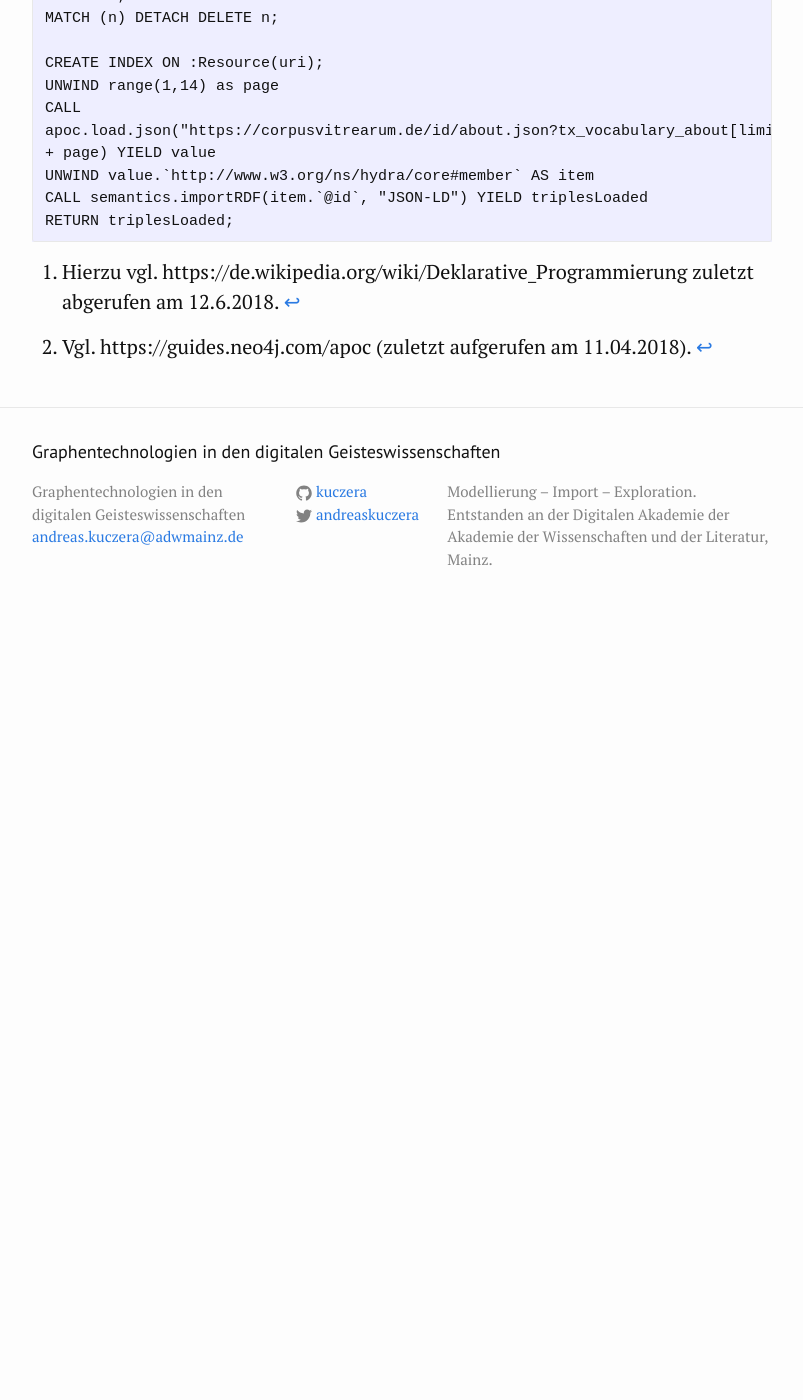
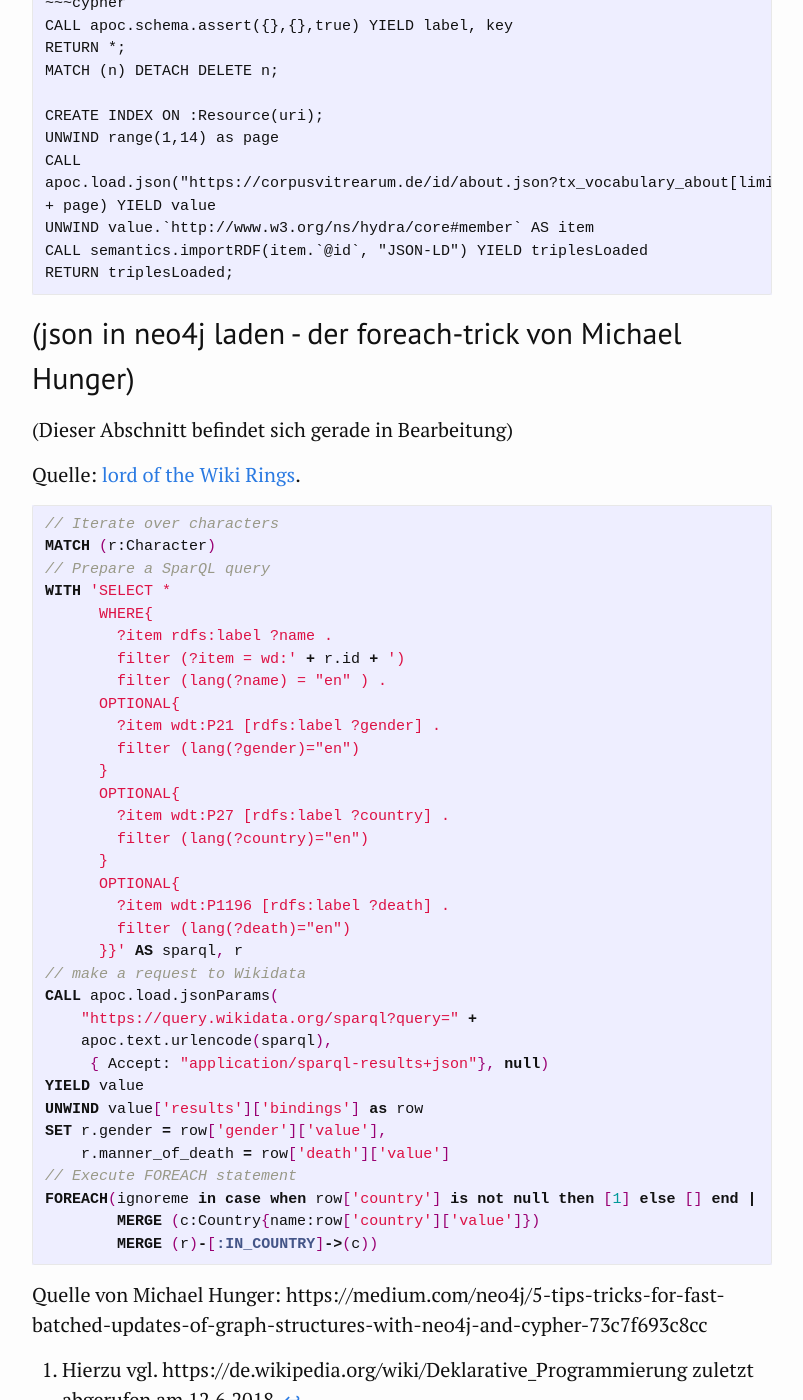
Before and after one commit to kuczera/Graphentechnologien, a Jekyll site: the page built from docs/95_Anhang.md, in a window 1280 px wide and 1400 px high, scrolled down 19248 px. Shown: the whole window, without its empty margins (238-1041 px from the left). Built offline with Jekyll 4.4.1, drawn with Linux system fonts in a browser that asks for light colours; before the commit the page ends 19878 px from its top, so only the background shows below that; some of the changed text lies outside the part shown.

Commit message:
Update 95_Anhang.md

```diff
--- a/docs/95_Anhang.md
+++ b/docs/95_Anhang.md
@@ -681,6 +681,7 @@ RETURN *
 Quelle: https://community.neo4j.com/t/import-nodes-from-recursively-structured-json/11704/2
 
 ~~~
+
 ## (neosemantics)
 
 (Dieser Abschnitt befindet sich gerade in Bearbeitung)
@@ -702,6 +703,49 @@ CALL semantics.importRDF(item.`@id`, "JSON-LD") YIELD triplesLoaded
 RETURN triplesLoaded;
 ~~~
 
+## (json in neo4j laden - der foreach-trick von Michael Hunger)
+
+(Dieser Abschnitt befindet sich gerade in Bearbeitung)
+
+Quelle: [lord of the Wiki Rings](https://towardsdatascience.com/lord-of-the-wiki-ring-importing-wikidata-into-neo4j-and-analyzing-family-trees-da27f64d675e).
+
+~~~cypher
+// Iterate over characters
+MATCH (r:Character)
+// Prepare a SparQL query
+WITH 'SELECT *
+      WHERE{
+        ?item rdfs:label ?name .
+        filter (?item = wd:' + r.id + ')
+        filter (lang(?name) = "en" ) .
+      OPTIONAL{
+        ?item wdt:P21 [rdfs:label ?gender] .
+        filter (lang(?gender)="en")
+      }
+      OPTIONAL{
+        ?item wdt:P27 [rdfs:label ?country] .
+        filter (lang(?country)="en")
+      }
+      OPTIONAL{
+        ?item wdt:P1196 [rdfs:label ?death] .
+        filter (lang(?death)="en")
+      }}' AS sparql, r
+// make a request to Wikidata
+CALL apoc.load.jsonParams(
+    "https://query.wikidata.org/sparql?query=" +
+    apoc.text.urlencode(sparql),
+     { Accept: "application/sparql-results+json"}, null)
+YIELD value
+UNWIND value['results']['bindings'] as row
+SET r.gender = row['gender']['value'],
+    r.manner_of_death = row['death']['value']
+// Execute FOREACH statement
+FOREACH(ignoreme in case when row['country'] is not null then [1] else [] end |
+        MERGE (c:Country{name:row['country']['value']})
+        MERGE (r)-[:IN_COUNTRY]->(c))
+~~~
+
+Quelle von Michael Hunger: https://medium.com/neo4j/5-tips-tricks-for-fast-batched-updates-of-graph-structures-with-neo4j-and-cypher-73c7f693c8cc
 
 [^5cb9]: Vgl. https://guides.neo4j.com/apoc (zuletzt aufgerufen am 11.04.2018).
 
```
